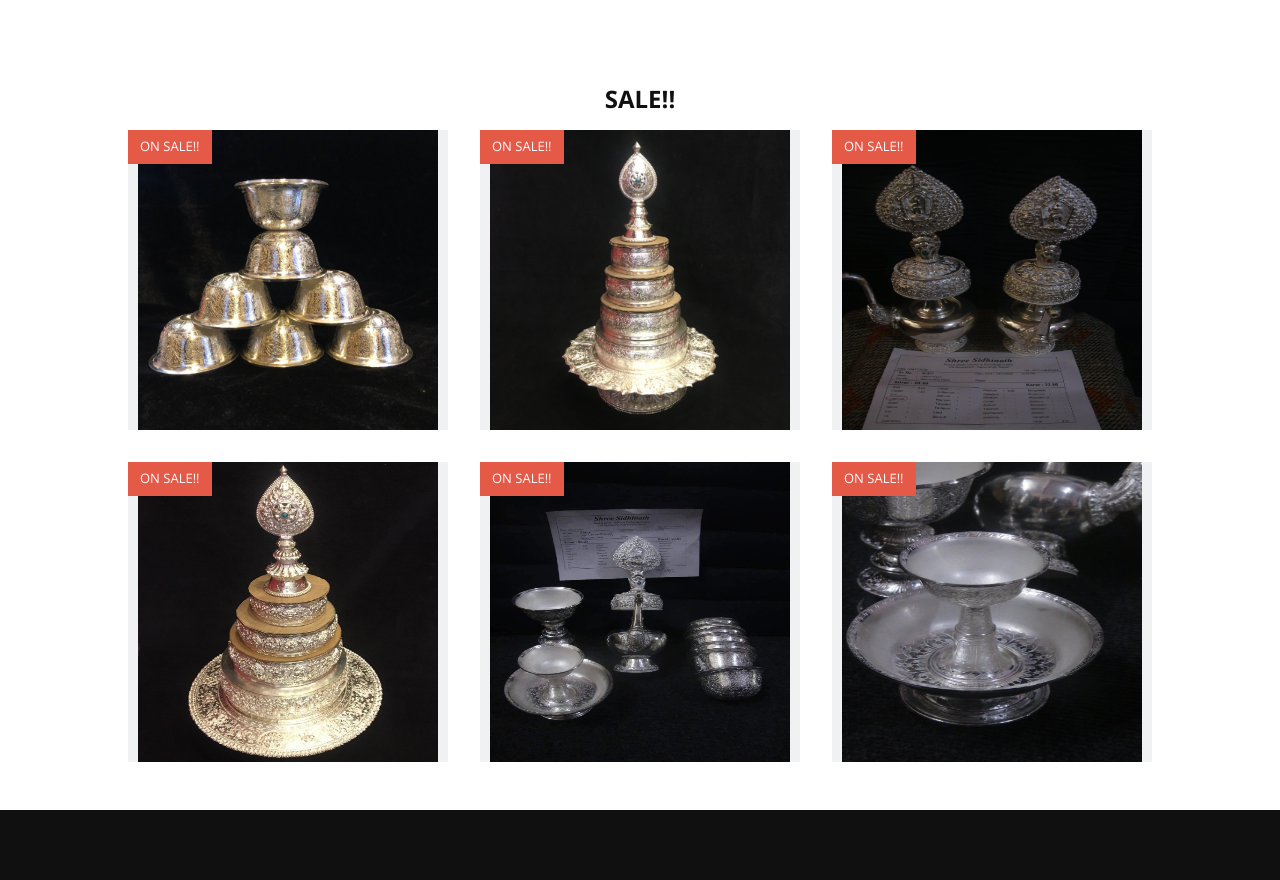
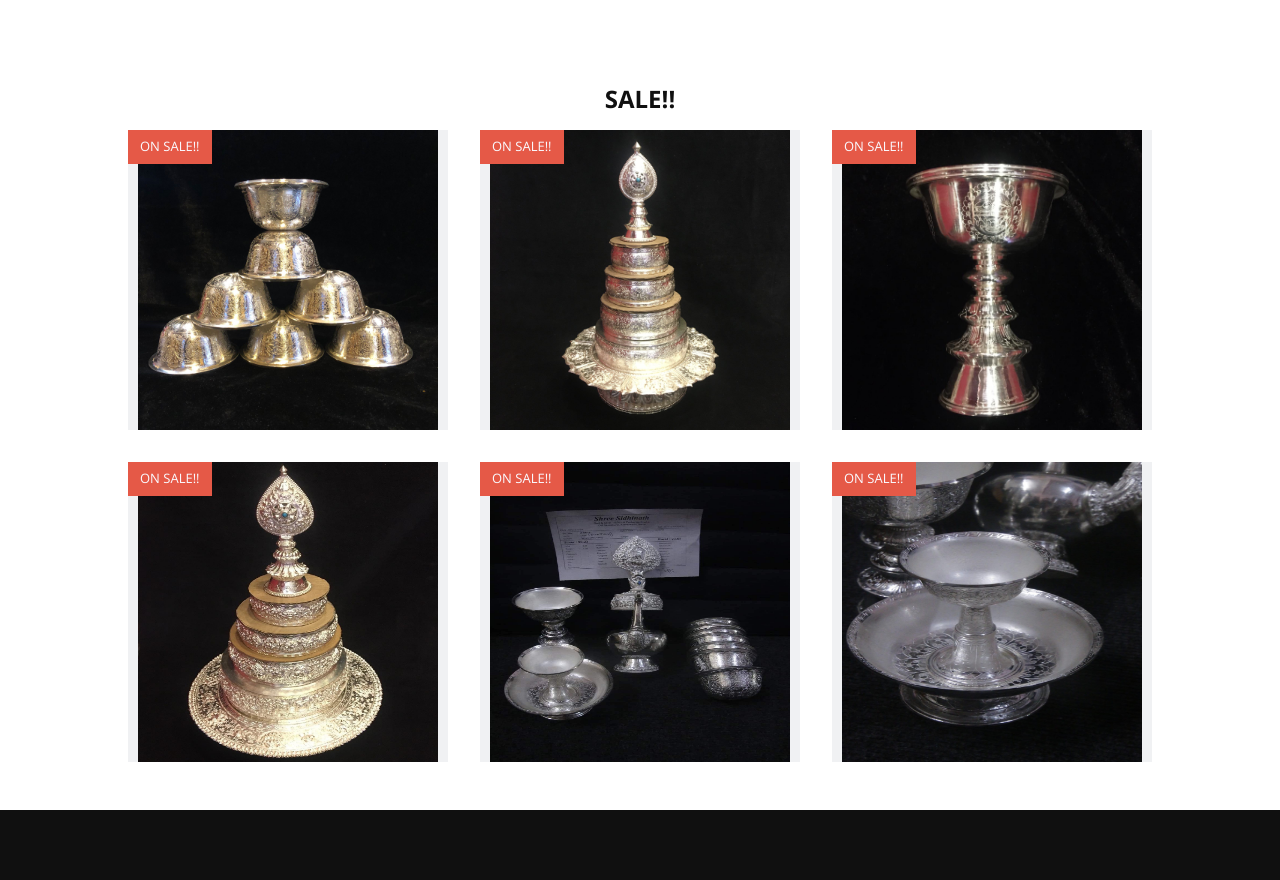
Before and after one commit to Algoartisans0/BoethangGonpo_version-1.1, a plain HTML site: page index.html in a window 1280 px wide. Shown: the part 2320-3200 px from the top of the page. Drawn offline with nearby package versions, Linux system fonts and the light colour scheme; a web font is replaced by a local one.

Commit message:
Update index.html

```diff
--- a/index.html
+++ b/index.html
@@ -246,7 +246,7 @@
 
         <div class="new__box">
           <div class="featured__new">ON SALE!!</div>
-          <img src="assets/img/silver religious items-20240211T100545Z-001/silver religious items/silver_pic24.jpg" alt="" class="new__img">
+          <img src="assets/img/silver religious items-20240211T100545Z-001/silver religious items/silver_pic23.jpg" alt="" class="new__img">
           <div class="new__link">
             <a href="#" class="button">BUY NOW</a>
           </div>
```
